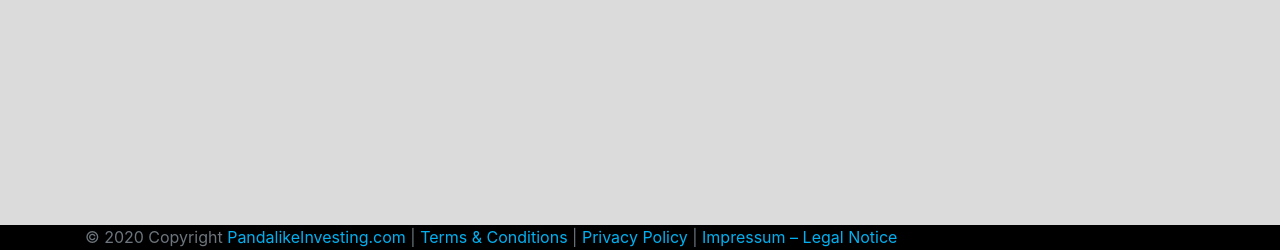
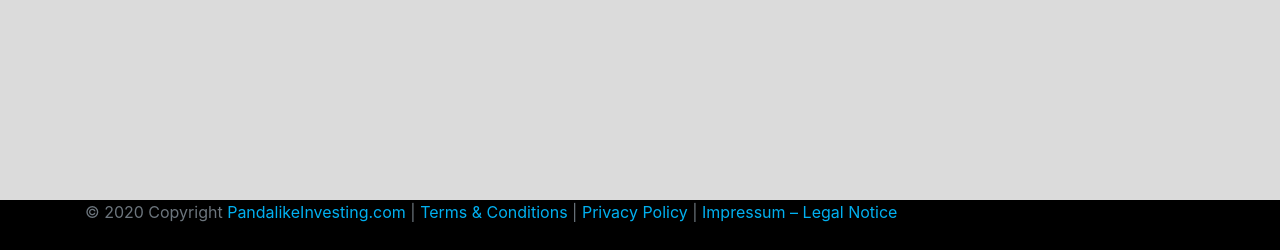
Before and after one commit to SchneiderDaniel/PandalikeInvesting, a Flask app: template homepage/templates/blog.html in a window 1280 px wide. Shown: the part 550-800 px from the top of the page. Run offline with Flask 2, Linux system fonts and the light colour scheme; the template is opened without the code that fills it: values that come from a table or form of the project are taken from there, others are empty; some libraries are stand-ins or nearby versions.

Commit message:
footer updated

```diff
--- a/homepage/static/css/main.css
+++ b/homepage/static/css/main.css
@@ -45,7 +45,7 @@ body {
     position: absolute;
     bottom: 0;
     width: 100%;
-    height: 25px; /* Set the fixed height of the footer here */
+    height: 50px; /* Set the fixed height of the footer here */
     line-height: 25px; /* Vertically center the text there */
     background-color: black;
 }
```
